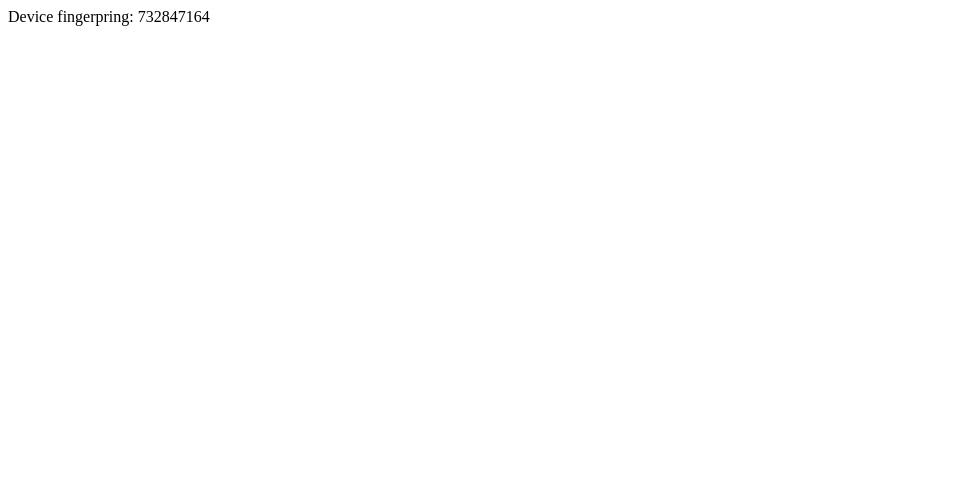
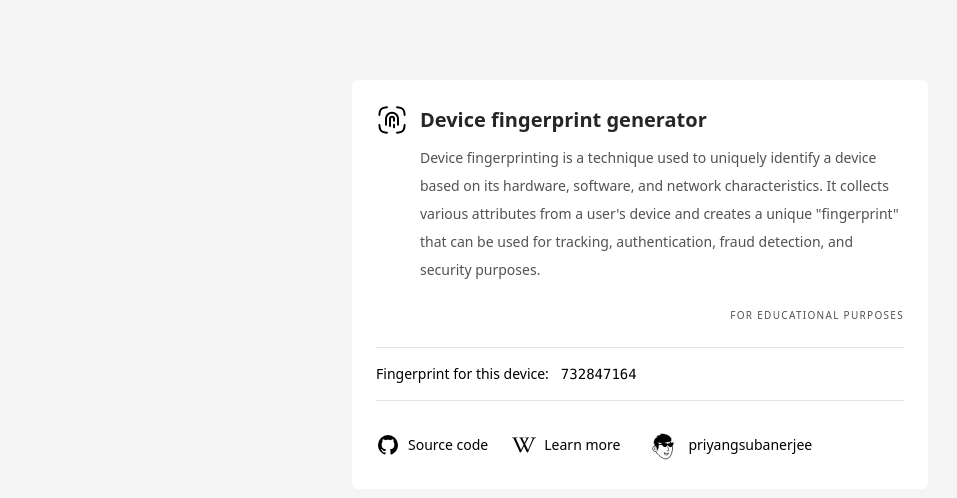
Before and after one commit to priyangsubanerjee/device-fingerprinting, a plain HTML site: page index.html in a window 1280 px wide. Shown: the whole page, without its empty margins (0-957 px from the left). Drawn offline with nearby package versions, Linux system fonts and the light colour scheme.

Commit message:
Add Device Fingerprint Generator tool with documentation and UI enhancements

```diff
--- a/index.html
+++ b/index.html
@@ -4,9 +4,58 @@
     <meta charset="UTF-8" />
     <meta name="viewport" content="width=device-width, initial-scale=1.0" />
     <title>Document</title>
+    <script src="https://unpkg.com/@tailwindcss/browser@4"></script>
     <script src="./script.js" defer></script>
   </head>
-  <body>
-    Device fingerpring: <span id="fingerprint"></span>
+  <body class="h-svh bg-neutral-100 md:pt-20 flex justify-center">
+    <div class="max-w-xl h-fit w-full bg-white rounded-md p-6">
+      <div class="flex items-center gap-3 mt-7 md:mt-0">
+        <svg xmlns="http://www.w3.org/2000/svg" class="h-8" viewBox="0 0 24 24">
+          <g fill="none" stroke="currentColor" stroke-linecap="round" stroke-linejoin="round" stroke-width="1.5" color="currentColor">
+            <path
+              d="M2.5 8.187c.104-2.1.415-3.41 1.347-4.34c.93-.932 2.24-1.243 4.34-1.347M21.5 8.187c-.104-2.1-.415-3.41-1.347-4.34c-.93-.932-2.24-1.243-4.34-1.347m0 19c2.1-.104 3.41-.415 4.34-1.347c.932-.93 1.243-2.24 1.347-4.34M8.187 21.5c-2.1-.104-3.41-.415-4.34-1.347c-.932-.93-1.243-2.24-1.347-4.34m14-.313V11a4.5 4.5 0 1 0-9 0v4.5"
+            />
+            <path d="M13.5 12.5V11a1.5 1.5 0 0 0-3 0v5.5m3-1v2" />
+          </g>
+        </svg>
+        <h1 class="font-semibold text-xl text-neutral-800">Device fingerprint generator</h1>
+      </div>
+      <p class="text-neutral-600 mt-2 text-sm leading-7 pl-11">
+        Device fingerprinting is a technique used to uniquely identify a device based on its hardware, software, and network characteristics. It
+        collects various attributes from a user's device and creates a unique "fingerprint" that can be used for tracking, authentication, fraud
+        detection, and security purposes.
+      </p>
+      <div class="flex items-center mt-6 pl-11">
+        <span class="text-[10px] text-neutral-600 tracking-[1.3px] ml-auto">FOR EDUCATIONAL PURPOSES</span>
+      </div>
+      <div class="border-y py-4 w-full border-neutral-200 mt-6 text-sm flex items-center gap-3">
+        <span>Fingerprint for this device: </span>
+        <span class="font-mono font-medium" id="fingerprint"></span>
+      </div>
+      <div class="flex flex-wrap items-center mt-6 gap-4 md:gap-6">
+        <a href="https://github.com/priyangsubanerjee/device-fingerprinting" class="flex items-center gap-2 text-sm">
+          <svg xmlns="http://www.w3.org/2000/svg" width="24" height="24" viewBox="0 0 24 24">
+            <path
+              fill="currentColor"
+              d="M12 2A10 10 0 0 0 2 12c0 4.42 2.87 8.17 6.84 9.5c.5.08.66-.23.66-.5v-1.69c-2.77.6-3.36-1.34-3.36-1.34c-.46-1.16-1.11-1.47-1.11-1.47c-.91-.62.07-.6.07-.6c1 .07 1.53 1.03 1.53 1.03c.87 1.52 2.34 1.07 2.91.83c.09-.65.35-1.09.63-1.34c-2.22-.25-4.55-1.11-4.55-4.92c0-1.11.38-2 1.03-2.71c-.1-.25-.45-1.29.1-2.64c0 0 .84-.27 2.75 1.02c.79-.22 1.65-.33 2.5-.33s1.71.11 2.5.33c1.91-1.29 2.75-1.02 2.75-1.02c.55 1.35.2 2.39.1 2.64c.65.71 1.03 1.6 1.03 2.71c0 3.82-2.34 4.66-4.57 4.91c.36.31.69.92.69 1.85V21c0 .27.16.59.67.5C19.14 20.16 22 16.42 22 12A10 10 0 0 0 12 2"
+            />
+          </svg>
+          <span>Source code</span>
+        </a>
+        <a href="https://en.wikipedia.org/wiki/Device_fingerprint" class="flex items-center gap-2 text-sm">
+          <svg xmlns="http://www.w3.org/2000/svg" width="24" height="24" viewBox="0 0 24 24">
+            <path
+              fill="currentColor"
+              d="M12.09 13.119c-.936 1.932-2.217 4.548-2.853 5.728c-.616 1.074-1.127.931-1.532.029c-1.406-3.321-4.293-9.144-5.651-12.409c-.251-.601-.441-.987-.619-1.139q-.27-.225-1.122-.271q-.314-.034-.313-.159v-.455l.052-.045c.924-.005 5.401 0 5.401 0l.051.045v.434q0 .177-.225.176l-.564.031c-.485.029-.727.164-.727.436c0 .135.053.33.166.601c1.082 2.646 4.818 10.521 4.818 10.521l.136.046l2.411-4.81l-.482-1.067l-1.658-3.264s-.318-.654-.428-.872c-.728-1.443-.712-1.518-1.447-1.617c-.207-.023-.313-.05-.313-.149v-.468l.06-.045h4.292l.113.037v.451c0 .105-.076.15-.227.15l-.308.047c-.792.061-.661.381-.136 1.422l1.582 3.252l1.758-3.504c.293-.64.233-.801.111-.947c-.07-.084-.305-.22-.812-.24l-.201-.021a.23.23 0 0 1-.145-.051a.15.15 0 0 1-.067-.129v-.427l.061-.045c1.247-.008 4.043 0 4.043 0l.059.045v.436c0 .121-.059.178-.193.178c-.646.03-.782.095-1.023.439c-.12.186-.375.589-.646 1.039l-2.301 4.273l-.065.135l2.792 5.712l.17.048l4.396-10.438c.154-.422.129-.722-.064-.895c-.197-.172-.346-.273-.857-.295l-.42-.016a.26.26 0 0 1-.152-.045c-.043-.029-.072-.075-.072-.119v-.436l.059-.045h4.961l.041.045v.437c0 .119-.074.18-.209.18c-.648.03-1.127.18-1.443.421c-.314.255-.557.616-.736 1.067c0 0-4.043 9.258-5.426 12.339c-.525 1.007-1.053.917-1.503-.031c-.571-1.171-1.773-3.786-2.646-5.71z"
+            />
+          </svg>
+          <span>Learn more</span>
+        </a>
+        <a href="https://priyangsu.dev/" class="flex items-center gap-1 text-sm">
+          <img src="/assets/priyangsu-avatar.svg" class="h-10" />
+          <span>priyangsubanerjee</span>
+        </a>
+      </div>
+    </div>
   </body>
 </html>
--- a/script.js
+++ b/script.js
@@ -5,9 +5,7 @@ function getWebGLFingerprint() {
   if (!gl) return "No WebGL support";
 
   const debugInfo = gl.getExtension("WEBGL_debug_renderer_info");
-  return debugInfo
-    ? gl.getParameter(debugInfo.UNMASKED_RENDERER_WEBGL) // Extract GPU model
-    : "Unknown GPU";
+  return debugInfo ? gl.getParameter(debugInfo.UNMASKED_RENDERER_WEBGL) : "Unknown GPU";
 }
 
 function getCanvasFingerprint() {
@@ -16,9 +14,9 @@ function getCanvasFingerprint() {
 
   ctx.textBaseline = "top";
   ctx.font = "14px Arial";
-  ctx.fillText("Hello, fingerprinting!", 10, 10); // Render text to canvas
+  ctx.fillText("Hello, fingerprinting!", 10, 10);
 
-  return canvas.toDataURL(); // Convert to Base64 string
+  return canvas.toDataURL();
 }
 
 function generateDeviceFingerprint() {
@@ -36,6 +34,12 @@ function generateDeviceFingerprint() {
     canvasHash: getCanvasFingerprint(),
   };
 
+  navigator.userAgentData.getHighEntropyValues(["platform", "platformVersion"]).then((n) => {
+    console.log(n);
+  });
+
+  console.log("Device Fingerprint:", fingerprint);
+
   return hashFingerprint(fingerprint);
 }
 
@@ -45,12 +49,11 @@ function hashFingerprint(fingerprint) {
   let hash = 0;
   for (let i = 0; i < jsonString.length; i++) {
     hash = (hash << 5) - hash + jsonString.charCodeAt(i);
-    hash |= 0; // Convert to 32-bit integer
+    hash |= 0;
   }
   return hash.toString();
 }
 
-// Generate Unique Fingerprint
 const deviceId = generateDeviceFingerprint();
 document.getElementById("fingerprint").textContent = deviceId;
 console.log("Device Fingerprint:", deviceId);
```
Also changed, not shown: assets/priyangsu-avatar.svg (added), 2 other files.
